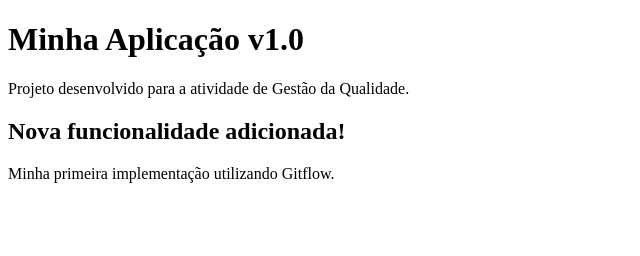
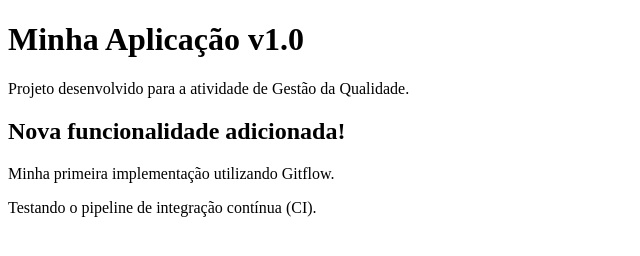
Before and after one commit to Matheus-Rodrigues-Cordeiro-dos-Santos/Gest-o-de-Qualidade, a plain HTML site: page index.html in a window 1280 px wide. Shown: the whole page, without its empty margins (0-640 px from the left). Drawn offline with Linux system fonts and the light colour scheme.

Commit message:
Adiciona teste para pipeline CI

```diff
--- a/index.html
+++ b/index.html
@@ -18,5 +18,7 @@
 
     <p>Minha primeira implementação utilizando Gitflow.</p>
 
+    <p>Testando o pipeline de integração contínua (CI).</p>
+
 </body>
 </html>
```
